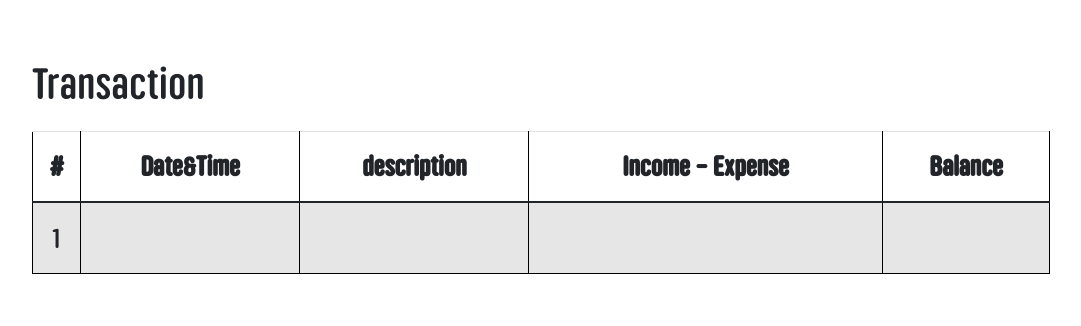
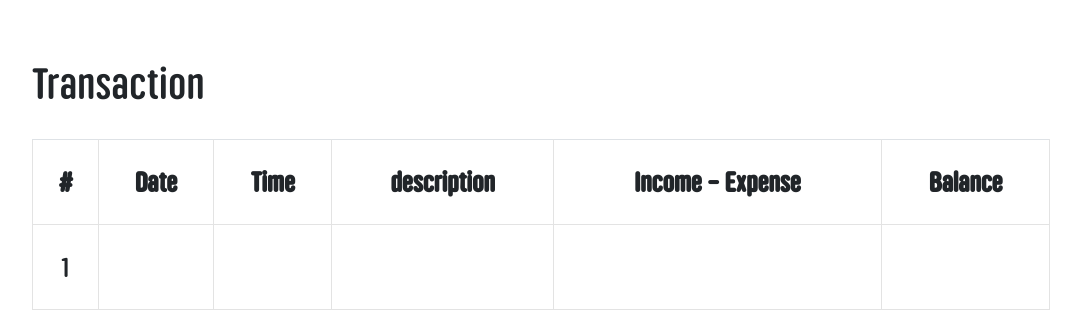
Before and after one commit to Nontosan/Exceed-17, a Flask app: template project/templates/balance.html in a window 1280 px wide. Shown: the part 678-1004 px from the top of the page, without its empty margins (99-1180 px from the left). Before the commit the page ends 952 px from the top, so only its background shows below. Run offline with Flask 2, Linux system fonts and the light colour scheme; the template is opened without the code that fills it, so the values that code supplies are empty; some libraries are stand-ins or nearby versions.

Commit message:
fixing ability to peek the schedule and finishing balance

```diff
--- a/project/app.py
+++ b/project/app.py
@@ -8,7 +8,7 @@ from flask import (
     redirect,
     flash,
     Markup,
-    jsonify
+    jsonify,
 )
 from functools import wraps
 import datetime
@@ -136,13 +136,17 @@ def balance():
     response = requests.get("http://158.108.182.0:3000/", headers=header)
     if response.json()["group"] == "admin":
         if request.method == "GET":
-            data = requests.get(
-                "http://158.108.182.0:3000/balance", headers=header)
+            data = requests.get("http://158.108.182.0:3000/balance", headers=header)
             table = data.json()
-            table = [{"balance": f"{i['balance']:,.2f}",
-                      "group": i["group"]} for i in table]
+            table = [
+                {"balance": f"{i['balance']:,.2f}", "group": i["group"]} for i in table
+            ]
             return render_template(
-                "balance_admin.html", balance=True, login=login_cond, group=group, table=table
+                "balance_admin.html",
+                balance=True,
+                login=login_cond,
+                group=group,
+                table=table,
             )
         else:
             payload = request.form
@@ -160,30 +164,56 @@ def balance():
                 "Content-Type": "application/json",
             }
             response = requests.put(
-                "http://158.108.182.0:3000/balance", headers=header, data=json.dumps(data)
+                "http://158.108.182.0:3000/balance",
+                headers=header,
+                data=json.dumps(data),
             )
 
             return redirect("#")
     else:
         header = {"Authorization": f"Bearer {request.cookies.get('token')}"}
         statement_res = requests.get(
-            "http://158.108.182.0:3000/statement", headers=header)
+            "http://158.108.182.0:3000/statement", headers=header
+        )
         statement = statement_res.json()
-        balance = [i["balance"] for i in statement]
-        balance_str = [f"{i:,.0f}" for i in balance]
-        value_str = [f"{i['value']:,.0f}" for i in statement]
+        balance = [0]
+        balance_str = ["0"]
+        value_str = ["-"]
+        date = ["-"]
+        time = ["-"]
         statement_len = len(statement)
-        current_balance = statement[0]['balance']
-        if (statement_res.status_code != 404):
-            real_group = response.json()["group"]
-            for i in range(len(statement_res.json())):
-                statement[i] = statement_res.json()[i]
-                group = statement[i]["group"]
-                if(real_group == group):
-                    pass
-                else:
-                    continue
-        return render_template("balance.html", balance=True, login=login_cond, statement=statement, _balance=balance, statement_len=statement_len, current_balance=f"{current_balance:,.0f}", balance_str=balance_str, value_str=value_str)
+        current_balance = 0
+        description = "-"
+        if statement_res.status_code != 404:
+            # real_group = response.json()["group"]
+            balance = [i["balance"] for i in statement]
+            balance_str = [f"{i:,.0f}" for i in balance]
+            value_str = [f"{i['value']:,.0f}" for i in statement]
+            date = [i["timestamp"].split("_")[0] for i in statement]
+            time = [i["timestamp"].split("_")[1] for i in statement]
+            current_balance = statement[0]["balance"]
+            description = [i["description"] for i in statement]
+            # for i in range(len(statement_res.json())):
+                # statement[i] = statement_res.json()[i]
+                # group = statement[i]["group"]
+                # if real_group == group:
+                #     pass
+                # else:
+                #     continue
+        return render_template(
+            "balance.html",
+            balance=True,
+            login=login_cond,
+            statement=statement,
+            _balance=balance,
+            statement_len=statement_len,
+            current_balance=f"{current_balance:,.0f}",
+            balance_str=balance_str,
+            value_str=value_str,
+            date=date,
+            time=time,
+            description=description
+        )
 
 
 @app.route("/price-cal")
@@ -194,8 +224,15 @@ def price_cal():
     ic_res = requests.get("http://158.108.182.0:3000/warehouse")
     for obj in ic_res.json()["data"]:
         price_ = obj["price"]
-        ic.append({"img_src":obj["img_src"], "name":"-".join(obj["sensor"].split(" ")), "price":f"{price_:,.0f}"})
+        ic.append(
+            {
+                "img_src": obj["img_src"],
+                "name": "-".join(obj["sensor"].split(" ")),
+                "price": f"{price_:,.0f}",
+            }
+        )
     return render_template("price-cal.html", price_cal=True, ic=ic)
+
 
 if __name__ == "__main__":
     app.run(debug=True)
--- a/project/templates/balance.html
+++ b/project/templates/balance.html
@@ -60,33 +60,31 @@ content_head %}
           },
         });
       </script>
-      <h1 class="mt-3">Transaction</h1>
+      <h1 class="my-3">Transaction</h1>
       <div class="table-responsive">
-        <table class="table table-striped table-sm table-hover">
+        <table class="table"> <!-- table-striped table-sm table-hover -->
           <div class="container">
             <div class="row">
-              <thead>
                 <tr>
                   <th class="col-auto">#</th>
-                  <th class="col-auto">Date&Time</th>
+                  <th class="col-auto">Date</th>
+                  <th class="col-auto">Time</th>
                   <th class="col-auto">description</th>
                   <th class="col-auto">Income - Expense</th>
                   <th class="col-auto">Balance</th>
                 </tr>
-              </thead>
             </div>
             <div class="row">
-              <tbody>
-                {% for i in range(statement_len-1, -1, -1) %}
+              {% for i in range(statement_len-1, -1, -1) %}
                 <tr>
                   <td class="col-auto" id="center">{{i+1}}</th>
-                  <td class="col-auto" id="right">{{statement[i]['timestamp']}}</td>
-                  <td class="col-auto" id="right">{{statement[i]['description']}}</td>
+                  <td class="col-auto" id="center">{{date[i]}}</td>
+                  <td class="col-auto" id="center">{{time[i]}}</td>
+                  <td class="col-auto" id="right">{{description[i]}}</td>
                   <td class="col-auto" id="right">{{value_str[i]}}</td>
                   <td class="col-auto" id="right">{{balance_str[i]}}</td>
                 </tr>
-                {% endfor %}
-              </tbody>
+              {% endfor %}
             </div>
           </div>
         </table>
@@ -95,8 +93,10 @@ content_head %}
   </div>
 </div>
 <style>
-  th, td, tr, thead {
-    border: 1px solid black;
+  th, td, tr {
+    padding: 1rem;
+    border: 1px solid #e3e3e3;
+    border-collapse: collapse;
   }
   th, td#center {
     text-align: center;
```
Also changed, not shown: project/templates/index.html (+18 -13 lines).
